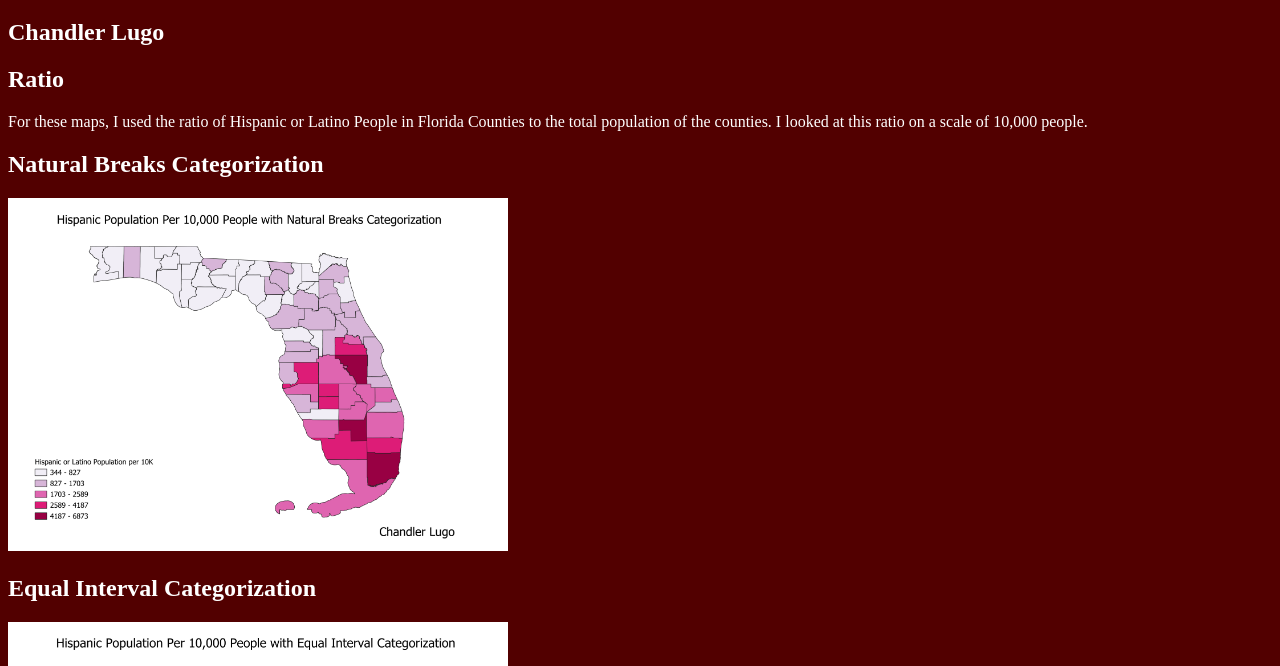
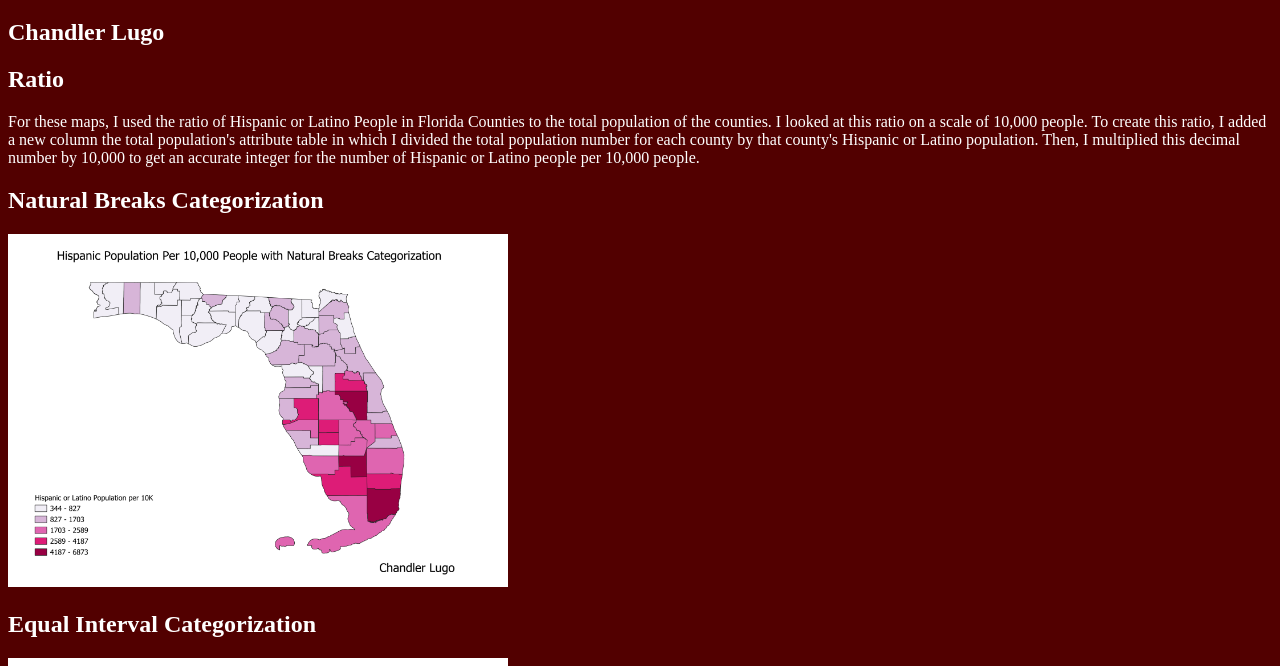
Before and after one commit to ChandlerLugo/Homework6_Pt2, a plain HTML site: page index.html in a window 1280 px wide. Shown: the part 61-727 px from the top of the page. Drawn offline with Linux system fonts and the light colour scheme.

Commit message:
Update index.html

```diff
--- a/index.html
+++ b/index.html
@@ -12,7 +12,11 @@
 <h3 style="color:white"> </h3>
 <h2 style="color:white"> Ratio </h2>
 <p style="color:white"> For these maps, I used the ratio of Hispanic or Latino People in Florida
-Counties to the total population of the counties. I looked at this ratio on a scale of 10,000 people. </p>
+Counties to the total population of the counties. I looked at this ratio on a scale of 10,000 people.
+To create this ratio, I added a new column the total population's attribute table in which
+I divided the total population number for each county by that county's Hispanic or Latino population. Then,
+I multiplied this decimal number by 10,000 to get an accurate integer for the number of Hispanic or Latino
+people per 10,000 people. </p>
 <!-- Your map goes here -->
 <h2 style="color:white">Natural Breaks Categorization</h2>
 <a href="Homework6Pt2Map1.png" style="color:white">
@@ -29,8 +33,7 @@ Counties to the total population of the counties. I looked at this ratio on a sc
     <img src="Homework6Pt2Map3.png" width='500px'>
     </a>
 <!-- Link to your shapefile in Github and you CSV -->
-<h2 style="color:white">Link to my Github </h2>
-  <a href="https://github.com/ChandlerLugo/Homework6_Pt2" style="color:white">Link to all data on Github</a>
+  <a href="https://github.com/ChandlerLugo/Homework6_Pt2" style="color:white">Link to my Github</a>
     <p></p>
 
 
```
